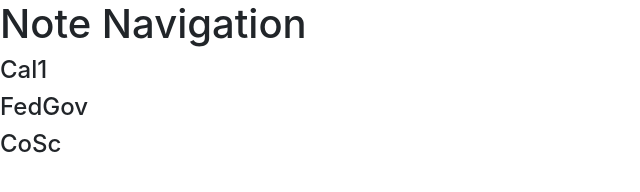
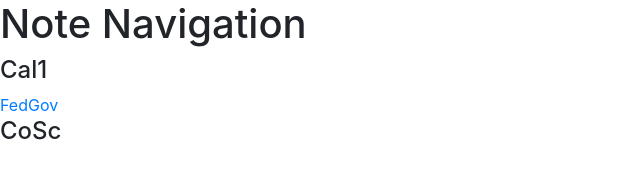
Before and after one commit to Guakachola/Portfolio, a plain HTML site: page Notes/Notes.html in a window 1280 px wide. Shown: the whole page, without its empty margins (0-640 px from the left). Drawn offline with nearby package versions, Linux system fonts and the light colour scheme.

Commit message:
changed to <a>

```diff
--- a/Notes/Notes.html
+++ b/Notes/Notes.html
@@ -12,7 +12,7 @@
 
     <h4>Cal1</h4>
 
-    <h4 href="FedGov/fedgov.html">FedGov</h4>
+    <a href="FedGov/fedgov.html">FedGov</a>
 
     <h4>CoSc</h4>
 
```
